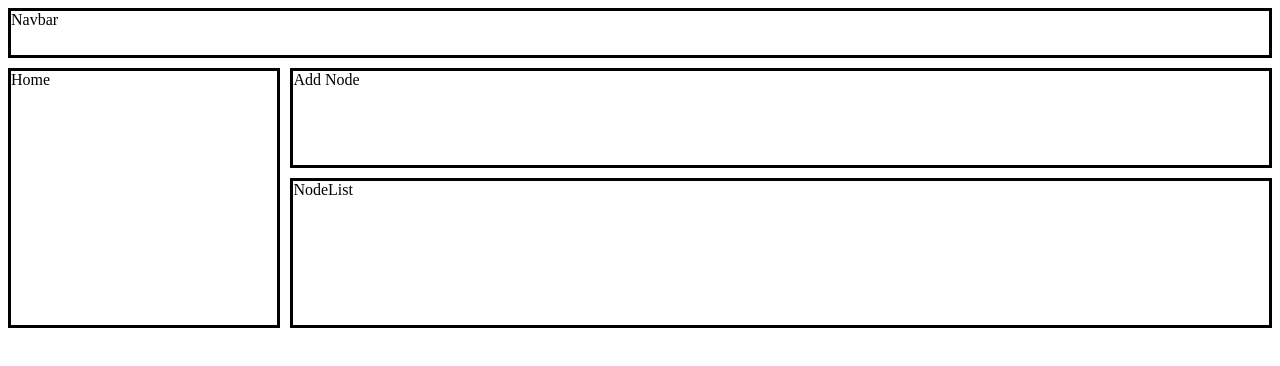
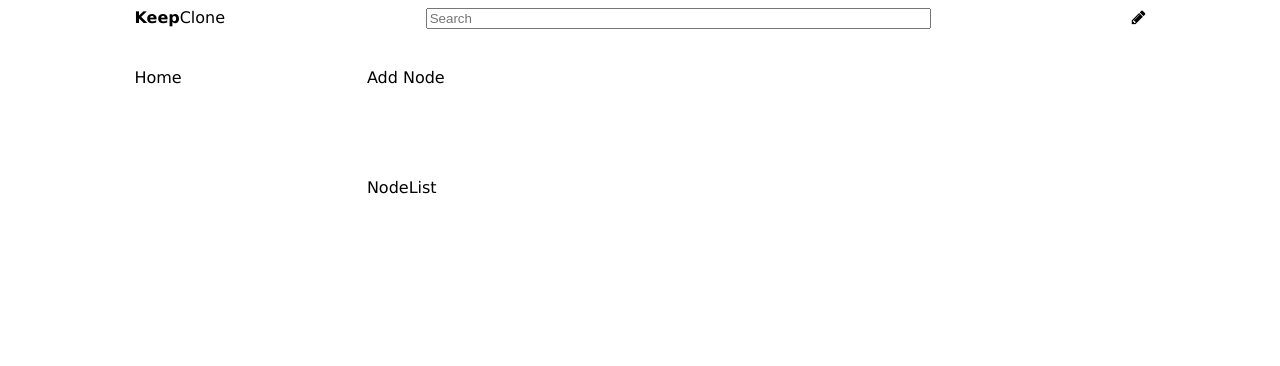
Before and after one commit to andriusdulevicius/react-heroku, a React (Create React App) app: page / in a window 1280 px wide. Shown: the top 366 px of the page. Built offline with nearby package versions, Linux system fonts and the light colour scheme.

Commit message:
navbar done plus general styles added

```diff
--- a/src/App.css
+++ b/src/App.css
@@ -1,4 +1,14 @@
+body {
+  font-family: 'Lucida Sans', Verdana, Geneva, Tahoma, sans-serif;
+}
+a {
+  text-decoration: none;
+  color: inherit;
+}
+
 .main-container {
+  max-width: 80%;
+  margin: 0 auto;
   display: grid;
   grid-gap: 10px;
   width: 100%;
@@ -11,20 +21,16 @@
 
 .main-nav {
   grid-area: nav;
-  border: 3px solid black;
 }
 
 .add-note {
   grid-area: add-note;
-  border: 3px solid black;
 }
 
 .note-list {
   grid-area: note-list;
-  border: 3px solid black;
 }
 
 .aside {
   grid-area: aside;
-  border: 3px solid black;
 }
--- a/src/components/appNavbar/appNavbar.jsx
+++ b/src/components/appNavbar/appNavbar.jsx
@@ -1,9 +1,22 @@
 import React, { Component } from 'react';
+import './style.css';
 
 class AppNavbar extends Component {
   state = {};
   render() {
-    return <div className='main-nav'>Navbar</div>;
+    return (
+      <header className='main-nav'>
+        <a href='/'>
+          <strong>Keep</strong>Clone
+        </a>
+        <div className='search'>
+          <input type='search' placeholder='Search' />
+        </div>
+        <div>
+          <i className='fa fa-pencil'></i>
+        </div>
+      </header>
+    );
   }
 }
 
--- /dev/null
+++ b/src/components/appNavbar/style.css
@@ -0,0 +1,12 @@
+.main-nav {
+  display: flex;
+  justify-content: space-between;
+}
+
+.search {
+  width: 50%;
+}
+
+.search input {
+  width: 100%;
+}
```
